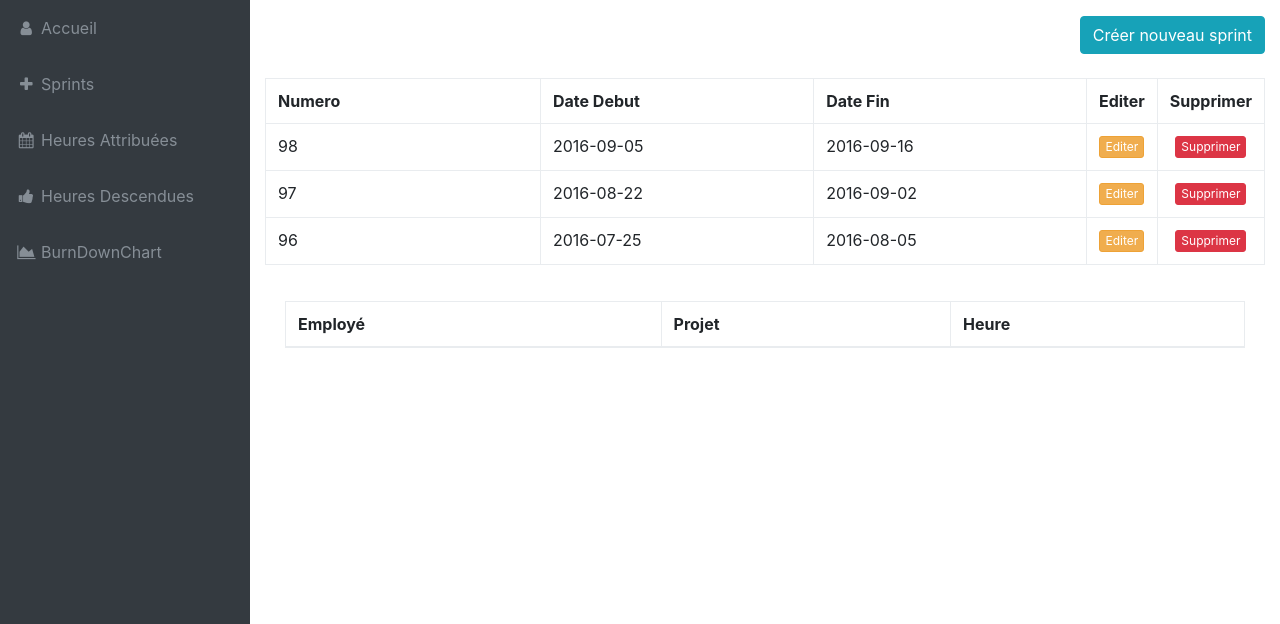
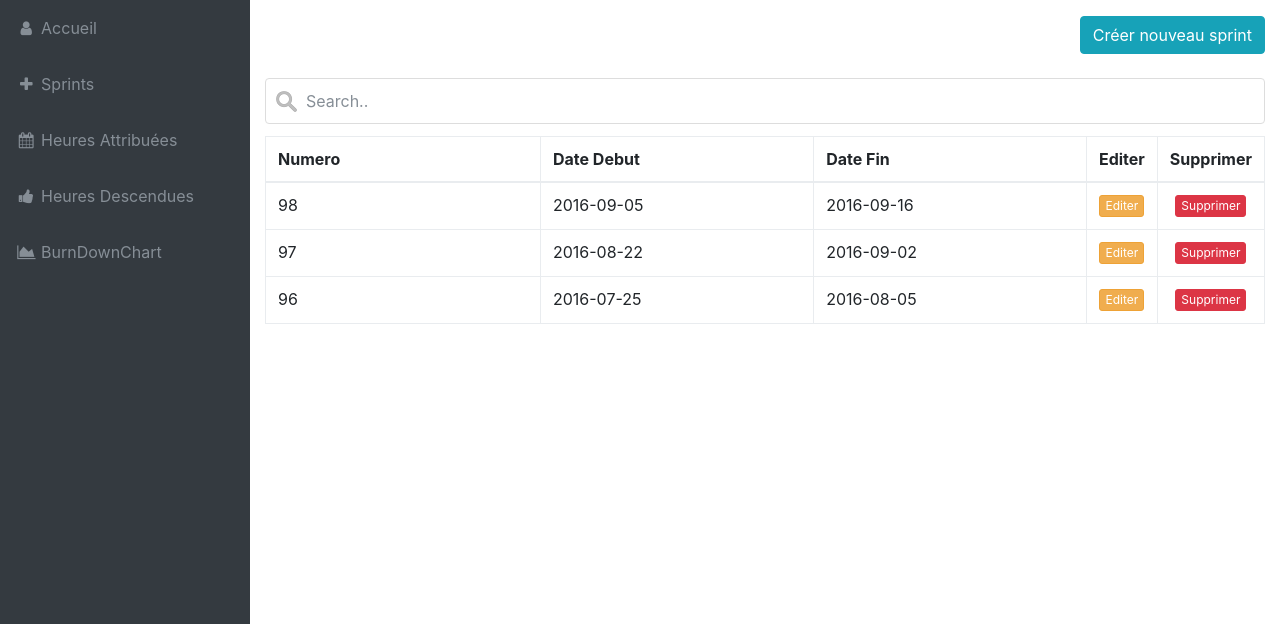
Before and after one commit to Jeje2201/LeNouveauScrum, a PHP site: page /CreerSprint.php in a window 1280 px wide. Shown: the part 56-680 px from the top of the page. Run offline with PHP 8.4, Linux system fonts and the light colour scheme; data comes from the database, SQL or seed files in the repository; lists and menus that the app fills with data are empty.

Commit message:
Bar de recherche pour table de données
+ Ajout des propriétés <thead> et <tbody> pour faire la différence entre les deux
+ Suppression de la table innutile
+ Ajout de la fonction Jquery pour rechercher dans la table
+ Ajout du input pour servir de barre de recherche
+ Ajout d'un CSS pour faire une belle barre de recherche
+ Ajout d'une icone de recherche png dans le dossier de css

```diff
--- a/CreerSprint.php
+++ b/CreerSprint.php
@@ -10,26 +10,11 @@
         </div>
         <br />
 
+ <input class="form-control" id="myInput" type="text" placeholder="Search..">
+
         <div id="result" class="table-responsive"> <!-- Data will load under this tag!--></div>
 
       </div>
-
-
-      <div class="card-body">
-        <div class="table-responsive">
-          <table class="table table-bordered" id="datatable1" width="100%" cellspacing="0">
-            <thead>
-              <tr>
-                <th>Employé</th>
-                <th>Projet</th>
-                <th>Heure</th>
-              </tr>
-            </thead>
-          </table>
-        </div>
-      </div>
-
-
     </div>
   </div>
 </body>
@@ -66,6 +51,16 @@
 <script>
 
   $(document).ready(function(){
+
+$(document).ready(function(){
+  $("#myInput").on("keyup", function() {
+    var value = $(this).val().toLowerCase();
+    $("#myTable tr").filter(function() {
+      $(this).toggle($(this).text().toLowerCase().indexOf(value) > -1)
+    });
+  });
+});
+
  fetchUser(); //This function will load all data on web page when page load
  function fetchUser() // This function will fetch data from table and display under <div id="result">
  {
--- a/action.php
+++ b/action.php
@@ -15,6 +15,7 @@ if(isset($_POST["action"])) //Check value of $_POST["action"] variable value is
   $output = '';
   $output .= '
    <table class="table table-bordered" id="datatable" width="100%" cellspacing="0">
+    <thead>
     <tr>
      <th width="30%">Numero</th>
      <th width="30%">Date Debut</th>
@@ -22,6 +23,8 @@ if(isset($_POST["action"])) //Check value of $_POST["action"] variable value is
      <th width="5%"><center>Editer</center></th>
      <th width="5%"><center>Supprimer</center></center></th>
     </tr>
+    </thead>
+    <tbody id="myTable">
   ';
   if($statement->rowCount() > 0)
   {
@@ -46,7 +49,7 @@ if(isset($_POST["action"])) //Check value of $_POST["action"] variable value is
     </tr>
    ';
   }
-  $output .= '</table>';
+  $output .= '</tbody></table>';
   echo $output;
  }
 
--- a/css/sb-admin.css
+++ b/css/sb-admin.css
@@ -6,6 +6,17 @@
 html {
   position: relative;
   min-height: 100%; }
+
+#myInput {
+    background-image: url('../css/searchicon.png'); /* Add a search icon to input */
+    background-position: 10px 12px; /* Position the search icon */
+    background-repeat: no-repeat; /* Do not repeat the icon image */
+    width: 100%; /* Full-width */
+    font-size: 16px; /* Increase font-size */
+    padding: 12px 20px 12px 40px; /* Add some padding */
+    border: 1px solid #ddd; /* Add a grey border */
+    margin-bottom: 12px; /* Add some space below the input */
+}
 
 body {
   overflow-x: hidden; }
```
Also changed, not shown: css/searchicon.png (added).
